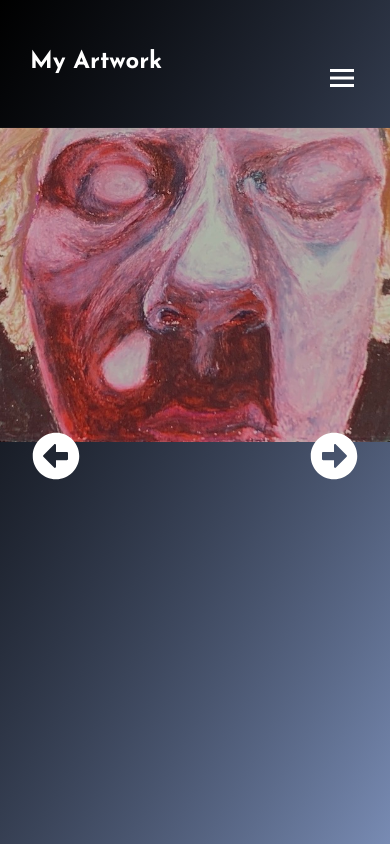
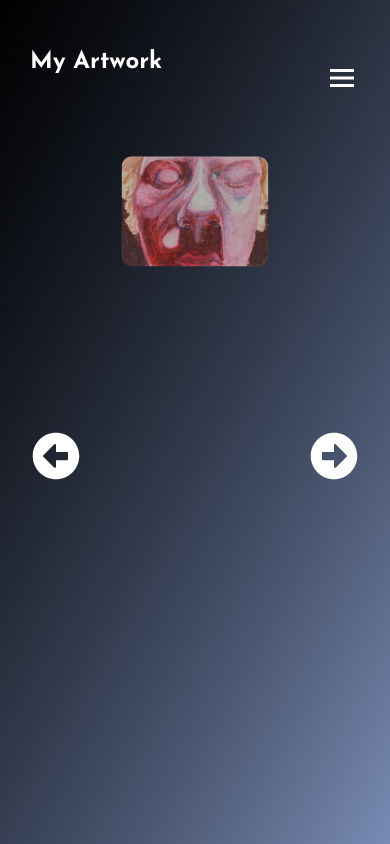
Before and after one commit to JohnnyMohawk/jna-dev-portfolio, a React (Create React App) app: page /my-art in a window 390 px wide. Built offline with nearby package versions, Linux system fonts and the light colour scheme.

Commit message:
add responsize design to gallery page

```diff
--- a/src/index.css
+++ b/src/index.css
@@ -212,9 +212,9 @@ svg {
 }
 
 .art-image {
-  margin-top: 40px;
-  width: auto;
-  height: auto;
+  margin-top: 20px;
+  max-width: 100%;
+  /* height: auto; */
   border-radius: 10px;
 }
 
@@ -311,6 +311,10 @@ svg {
   }
   .art-image {
     margin-top: 15px;
+    max-width: 80%;
+    display: block;
+    margin-left: auto;
+    margin-right: auto;
   }
 
 }
@@ -343,6 +347,15 @@ svg {
   #home-logo {
     max-width: 20%;
   }
+
+  .art-image {
+    margin-top: 5px;
+    max-width: 55%;
+    display: block;
+    margin-left: auto;
+    margin-right: auto;
+  }
+
 }
 
 @media (max-width: 500px) {
@@ -380,4 +393,12 @@ svg {
     width: 375px;
     font-size: 18px;
   }
+
+  .art-image {
+    margin-top: 35px;
+    max-width: 35%;
+    display: block;
+    margin-left: auto;
+    margin-right: auto;
+  }
 }
```
